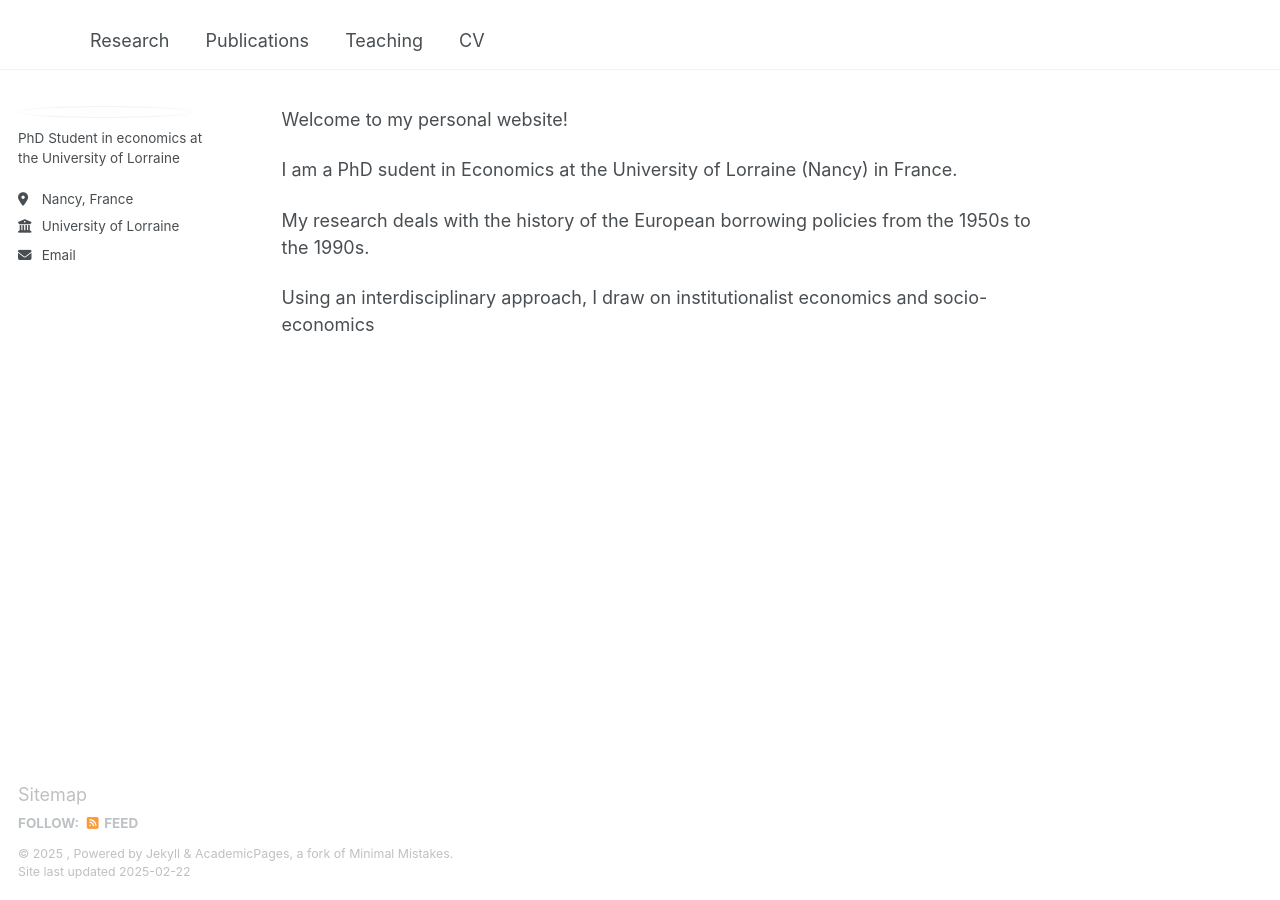
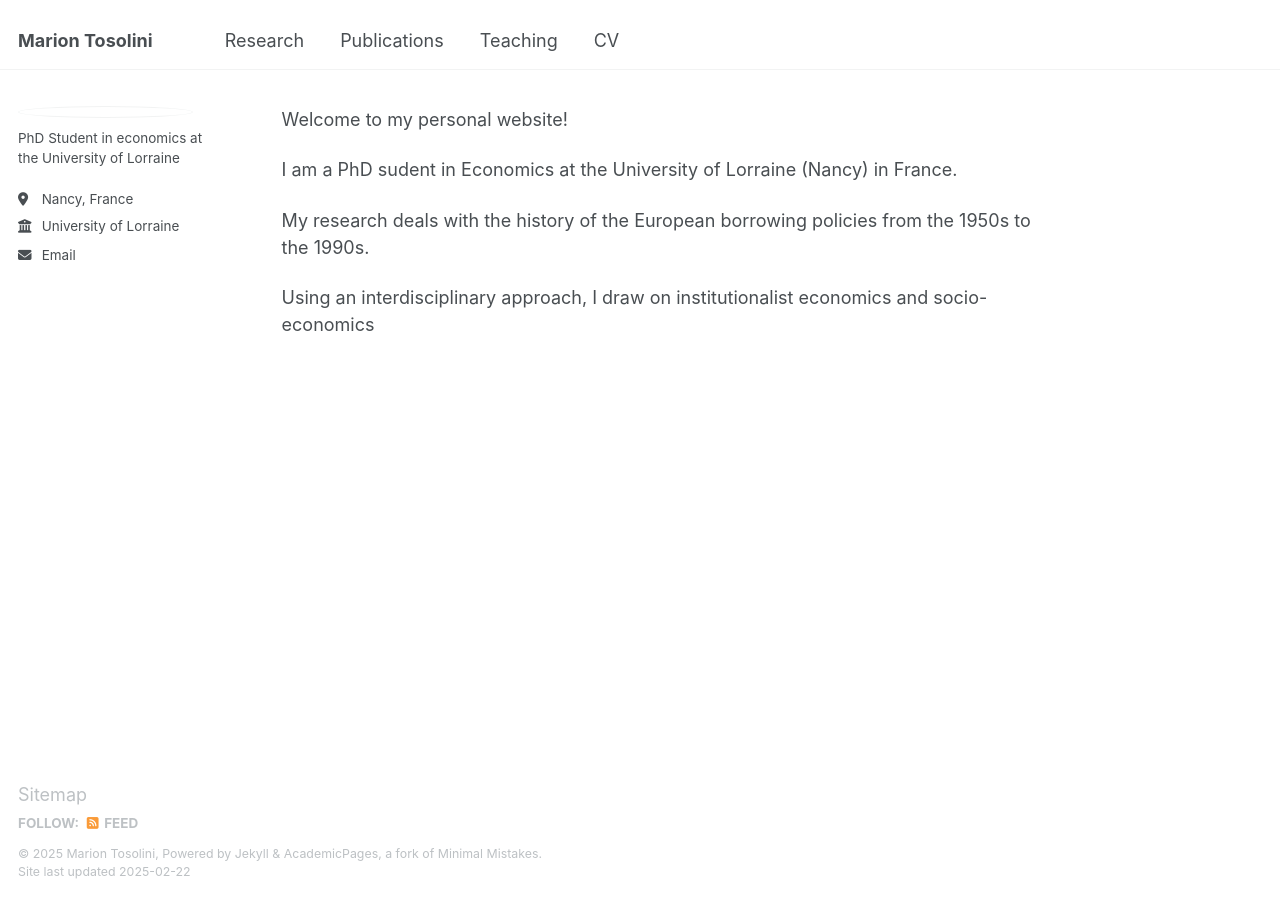
Before and after one commit to tosolini-marion/tosolini-marion.github.io, a Jekyll site: the page built from _pages/about.md, in a window 1280 px wide. Built offline with Jekyll 4.4.1, drawn with Linux system fonts in a browser that asks for light colours.

Commit message:
Update _config.yml

```diff
--- a/_config.yml
+++ b/_config.yml
@@ -9,7 +9,7 @@
 # Basic Site Settings
 locale                   : "en-US"
 site_theme               : "default"
-title                    : ""
+title                    : "Marion Tosolini"
 title_separator          : "-"
 name                     : &name ""
 description              : &description ""
```
